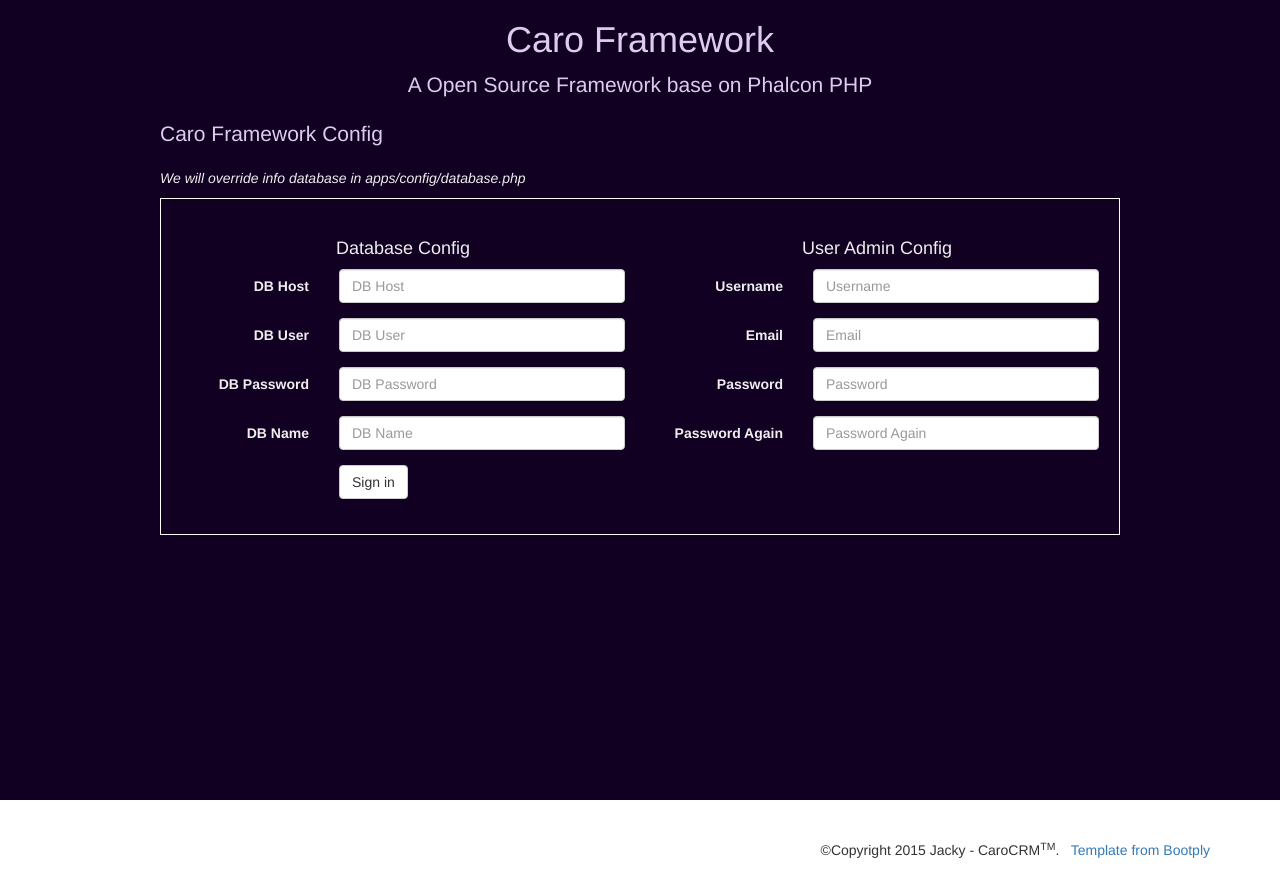
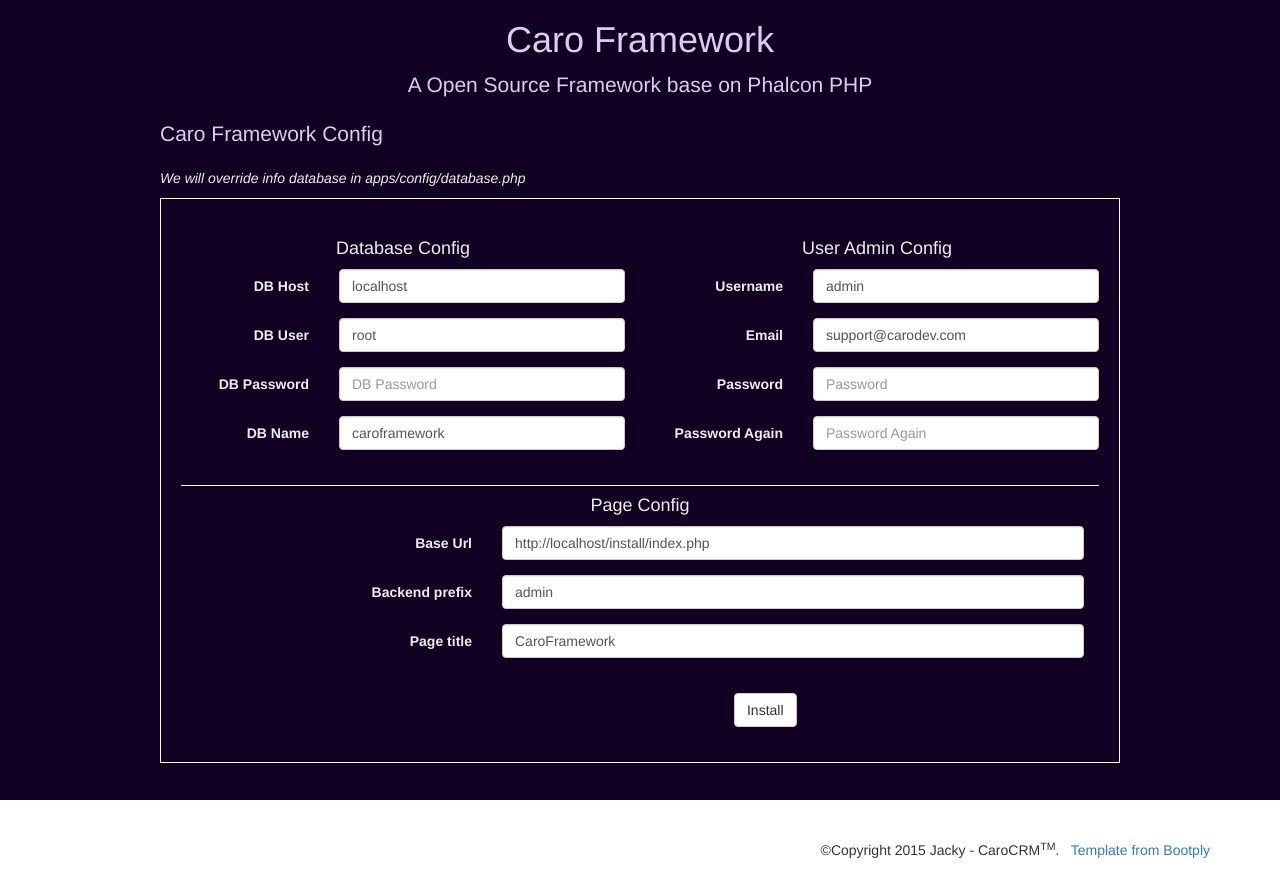
Before and after one commit to tdhungit/Caro-Framework, a PHP site: page /install/index.php in a window 1280 px wide. Run offline with PHP 8.4, Linux system fonts and the light colour scheme.

Commit message:
Task #363 Fix install page

```diff
--- a/apps/common/layouts/backend/default.twig
+++ b/apps/common/layouts/backend/default.twig
@@ -21,6 +21,8 @@
     <link rel="stylesheet" href="{{ static_url() }}/themes/backend/css/skins/_all-skins.min.css">
     <!-- Alert -->
     <link rel="stylesheet" href="{{ static_url() }}/themes/backend/css/sweetalert.css">
+
+    <link rel="shortcut icon" href="{{ url() }}/favicon.ico" type="image/x-icon">
 
     <script>
         var base_url = '{{ url() }}';
@@ -62,7 +64,7 @@
                     <ul class="nav navbar-nav">
                         <li class="dropdown user user-menu">
                             <a href="#" class="dropdown-toggle" data-toggle="dropdown">
-                                {% if current_user.avatar %}
+                                {% if current_user.avatar is defined and current_user.avatar %}
                                     <img src="{{ current_user.avatar }}" class="img-circle" alt="User Image" width="17px">
                                 {% else %}
                                     <img src="{{ static_url() }}/themes/backend/img/avatar.png" class="img-circle" alt="User Image" width="17px">
--- a/apps/common/layouts/backend/empty.twig
+++ b/apps/common/layouts/backend/empty.twig
@@ -23,6 +23,8 @@
     <!-- Alert -->
     <link rel="stylesheet" href="{{ static_url() }}/themes/backend/css/sweetalert.css">
 
+    <link rel="shortcut icon" href="{{ url() }}/favicon.ico" type="image/x-icon">
+
     <script>
         var base_url = '{{ url() }}';
         var backend_url = '{{ url('/' ~ carofw['backendUrl']) }}';
--- a/apps/common/layouts/caro/default.twig
+++ b/apps/common/layouts/caro/default.twig
@@ -13,6 +13,8 @@
     <script src="{{ static_url(theme_uri) }}/js/html5.js"></script>
     <![endif]-->
     <link href="{{ static_url(theme_uri) }}/font-awesome/css/font-awesome.css" rel="stylesheet">
+
+    <link rel="shortcut icon" href="{{ url() }}/favicon.ico" type="image/x-icon">
 
     <script src="{{ static_url(theme_uri) }}/js/jquery.min.js"></script>
     <script src="{{ static_url(theme_uri) }}/js/ZeroClipboard/ZeroClipboard.js"></script>
--- a/apps/common/layouts/caro/document.twig
+++ b/apps/common/layouts/caro/document.twig
@@ -13,6 +13,9 @@
     <script src="{{ static_url(theme_uri) }}/js/html5.js"></script>
     <![endif]-->
     <link href="{{ static_url(theme_uri) }}/font-awesome/css/font-awesome.css" rel="stylesheet">
+
+    <link rel="shortcut icon" href="{{ url() }}/favicon.ico" type="image/x-icon">
+
     <style>
         * {
             font-family: "Gotham Rounded A","Gotham Rounded B","Helvetica Neue",Helvetica,Arial,sans-serif,"Helvetica Neue","Helvetica","Roboto","Arial",sans-serif;
--- a/apps/config/config.ini
+++ b/apps/config/config.ini
@@ -1,5 +1,5 @@
 [application]
 baseUrl = http://localhost/Caro-Framework
 backendUrl = admin
-title = Caro Framework
+title = CaroFramework
 theme = caro
--- a/public/install/index.php
+++ b/public/install/index.php
@@ -9,7 +9,7 @@
  * File: index.php
  */
 
-define('APP_PATH', str_replace('\public', '', realpath('..')) . '/');
+define('APP_PATH', str_replace('public', '', realpath('..')));
 
 if (!empty($_POST)) {
     $db_host = $_POST['dbhost'];
@@ -22,10 +22,15 @@
     $user_password = $_POST['password'];
     $user_password2 = $_POST['password2'];
 
+    $baseurl = $_POST['baseurl'];
+    $backendprefix = $_POST['backendprefix'];
+    $pagetitle = $_POST['pagetitle'];
+
     //print_r($_POST);
 
     if ($db_host && $db_user && $db_name
         && $user_name && $user_email && $user_password && $user_password2
+        && $baseurl && $backendprefix && $pagetitle
     ) {
         if ($user_password == $user_password2) {
             // Create connection
@@ -41,16 +46,22 @@
                 ";
 
                 if ($conn->multi_query($sql) === TRUE) {
-                    $caro_db = "
-                    adapter = Mysql\n
-                    host = {$db_host}\n
-                    username = {$db_user}\n
-                    password = {$db_pwd}\n
-                    name = {$db_name}
-                    ";
+                    $caro_db = "adapter = Mysql\n";
+                    $caro_db .= "host = {$db_host}\n";
+                    $caro_db .= "username = {$db_user}\n";
+                    $caro_db .= "password = {$db_pwd}\n";
+                    $caro_db .= "name = {$db_name}";
+                    $file = fopen(APP_PATH . "apps/config/database.ini", 'w');
+                    fwrite($file, $caro_db);
+                    fclose($file);
 
-                    $file = fopen(APP_PATH . "apps/config/database.ini", "w");
-                    fwrite($file, $caro_db);
+                    $caro_config = "[application]\n";
+                    $caro_config .= "baseUrl = {$baseurl}\n";
+                    $caro_config .= "backendUrl = {$backendprefix}\n";
+                    $caro_config .= "title = {$pagetitle}\n";
+                    $caro_config .= "theme = caro";
+                    $file = fopen(APP_PATH . "apps/config/config.ini", 'w');
+                    fwrite($file, $caro_config);
                     fclose($file);
 
                     header('Location: ../../admin');
@@ -70,6 +81,9 @@
     }
 }
 
+$current_url = $_SERVER['HTTP_HOST'] . $_SERVER['REQUEST_URI'];
+$current_url = str_replace('/public/install/', '', $current_url);
+
 ?>
 
 <!DOCTYPE html>
@@ -87,6 +101,8 @@
     <script src="../themes/caro/js/html5.js"></script>
     <![endif]-->
     <link href="../themes/caro/font-awesome/css/font-awesome.css" rel="stylesheet">
+
+    <link rel="shortcut icon" href="../favicon.ico" type="image/x-icon">
 </head>
 <body>
 
@@ -103,30 +119,33 @@
         <form action="index.php" method="post" class="form-horizontal" style="padding: 20px; padding-top: 30px; border: 1px solid #fff;">
             <div class="row">
                 <div class="col-xs-6">
+                    <h4 style="text-align: center">Database Config</h4>
 
-                    <h4 style="text-align: center">Database Config</h4>
                     <div class="form-group">
                         <label for="dbhost" class="col-sm-4 control-label">DB Host</label>
                         <div class="col-sm-8">
-                            <input type="text" class="form-control" id="dbhost" name="dbhost" placeholder="DB Host" required>
+                            <input type="text" class="form-control" id="dbhost" name="dbhost" value="localhost" placeholder="DB Host" required>
                         </div>
                     </div>
+
                     <div class="form-group">
                         <label for="dbusername" class="col-sm-4 control-label">DB User</label>
                         <div class="col-sm-8">
-                            <input type="text" class="form-control" id="dbusername" name="dbusername" placeholder="DB User" required>
+                            <input type="text" class="form-control" id="dbusername" name="dbusername" value="root" placeholder="DB User" required>
                         </div>
                     </div>
+
                     <div class="form-group">
                         <label for="dbpassword" class="col-sm-4 control-label">DB Password</label>
                         <div class="col-sm-8">
                             <input type="password" class="form-control" id="dbpassword" name="dbpassword" placeholder="DB Password">
                         </div>
                     </div>
+
                     <div class="form-group">
                         <label for="dbname" class="col-sm-4 control-label">DB Name</label>
                         <div class="col-sm-8">
-                            <input type="text" class="form-control" id="dbname" name="dbname" placeholder="DB Name" required>
+                            <input type="text" class="form-control" id="dbname" name="dbname" value="caroframework" placeholder="DB Name" required>
                         </div>
                     </div>
 
@@ -135,24 +154,28 @@
 
                 <div class="col-xs-6">
                     <h4 style="text-align: center">User Admin Config</h4>
+
                     <div class="form-group">
                         <label for="username" class="col-sm-4 control-label">Username</label>
                         <div class="col-sm-8">
-                            <input type="text" class="form-control" id="username" name="username" placeholder="Username" required>
+                            <input type="text" class="form-control" id="username" name="username" value="admin" placeholder="Username" required>
                         </div>
                     </div>
+
                     <div class="form-group">
                         <label for="email" class="col-sm-4 control-label">Email</label>
                         <div class="col-sm-8">
-                            <input type="email" class="form-control" id="email" name="email" placeholder="Email" required>
+                            <input type="email" class="form-control" id="email" name="email" value="support@carodev.com" placeholder="Email" required>
                         </div>
                     </div>
+
                     <div class="form-group">
                         <label for="password" class="col-sm-4 control-label">Password</label>
                         <div class="col-sm-8">
                             <input type="password" class="form-control" id="password" name="password" placeholder="Password" required>
                         </div>
                     </div>
+
                     <div class="form-group">
                         <label for="password2" class="col-sm-4 control-label">Password Again</label>
                         <div class="col-sm-8">
@@ -160,14 +183,41 @@
                         </div>
                     </div>
                 </div>
+            </div>
 
+            <div class="row" style="margin: 20px 0; border-top: 1px solid #fff">
+                <div class="col-xs-12">
+                    <h4 style="text-align: center">Page Config</h4>
+
+                    <div class="form-group">
+                        <label for="username" class="col-sm-4 control-label">Base Url</label>
+                        <div class="col-sm-8">
+                            <input type="text" class="form-control" id="baseurl" name="baseurl" value="http://<?php echo $current_url ?>" placeholder="Base Url" required>
+                        </div>
+                    </div>
+
+                    <div class="form-group">
+                        <label for="username" class="col-sm-4 control-label">Backend prefix</label>
+                        <div class="col-sm-8">
+                            <input type="text" class="form-control" id="backendprefix" name="backendprefix" value="admin" placeholder="Backend prefix" required>
+                        </div>
+                    </div>
+
+                    <div class="form-group">
+                        <label for="username" class="col-sm-4 control-label">Page title</label>
+                        <div class="col-sm-8">
+                            <input type="text" class="form-control" id="pagetitle" name="pagetitle" value="CaroFramework" placeholder="Page title" required>
+                        </div>
+                    </div>
+                </div>
             </div>
 
             <div class="row">
-                <div class="col-xs-12">
+                <div class="col-xs-6"></div>
+                <div class="col-xs-6">
                     <div class="form-group">
                         <div class="col-sm-offset-2 col-sm-10">
-                            <button type="submit" class="btn btn-default">Sign in</button>
+                            <button type="submit" class="btn btn-default">Install</button>
                         </div>
                     </div>
                 </div>
```
Also changed, not shown: apps/config/database.ini (line endings or trailing spaces), public/favicon.ico (added).
